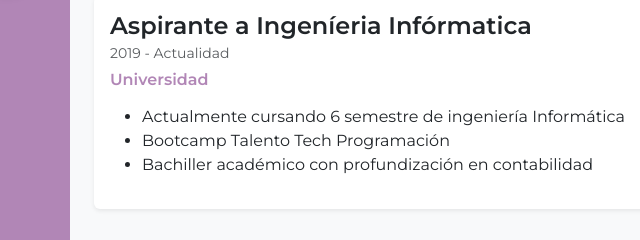
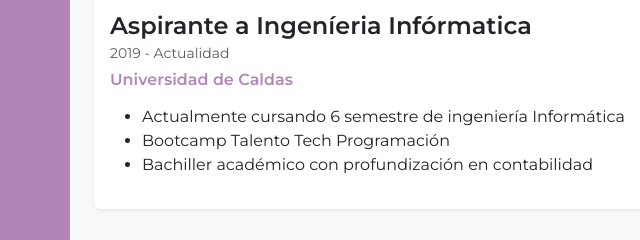
Before and after one commit to andreama14/andreama14-HojaDeVida, a plain HTML site: page index.html in a window 1280 px wide. Shown: the part 382-622 px from the top of the page, 380-1020 px from the left. Drawn offline with nearby package versions, Linux system fonts and the light colour scheme.

Commit message:
Finalizado

```diff
--- a/index.html
+++ b/index.html
@@ -216,7 +216,7 @@
              <div class="card-body">
                 <h4 class="card-title fw-bold">Aspirante a Ingeníeria Infórmatica</h4>
                 <h5 class="card-subtitle mb-2 text-muted small">2019 - Actualidad</h5>
-                <h6 class="text-primary fw-bold">Universidad</h6>
+                <h6 class="text-primary fw-bold">Universidad de Caldas</h6>
                 <ul class="mt-3">
                     <li>Actualmente cursando 6 semestre de ingeniería Informática</li>
                     <li>Bootcamp Talento Tech Programación</li>
```
